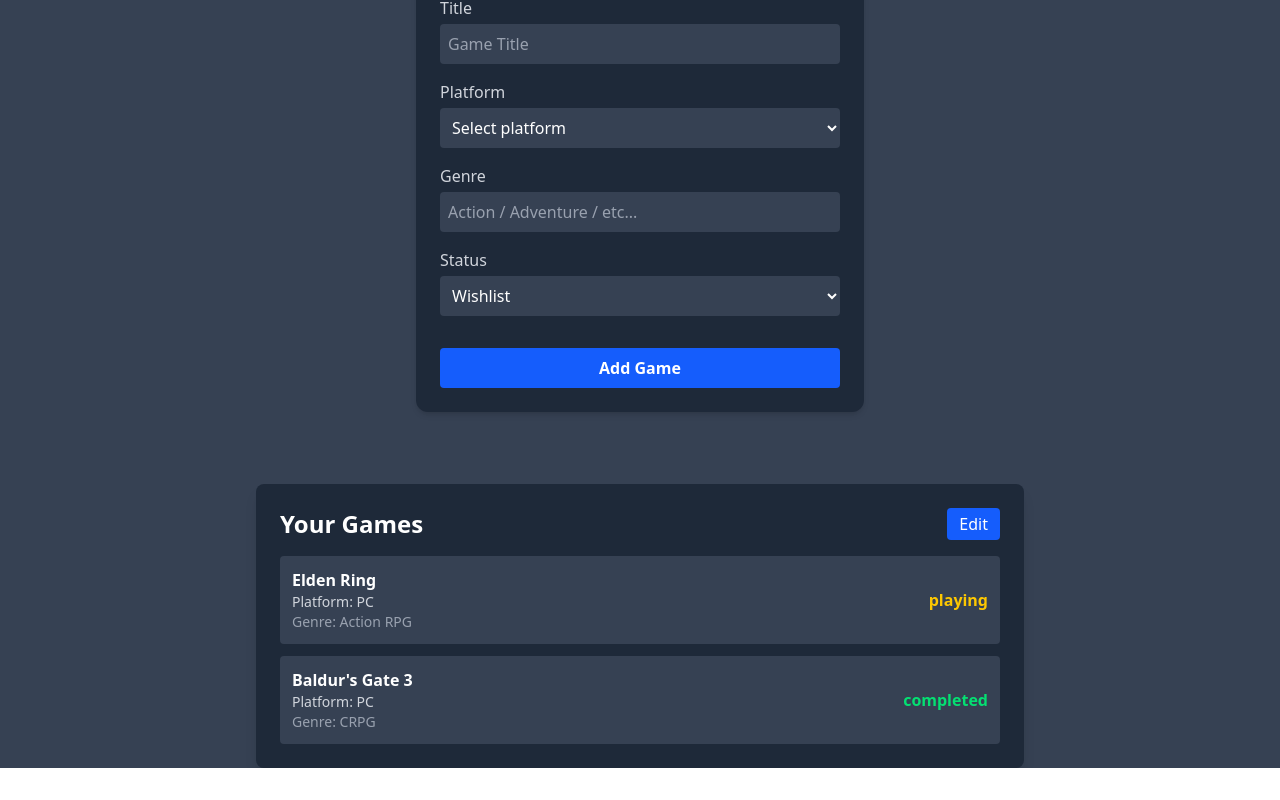
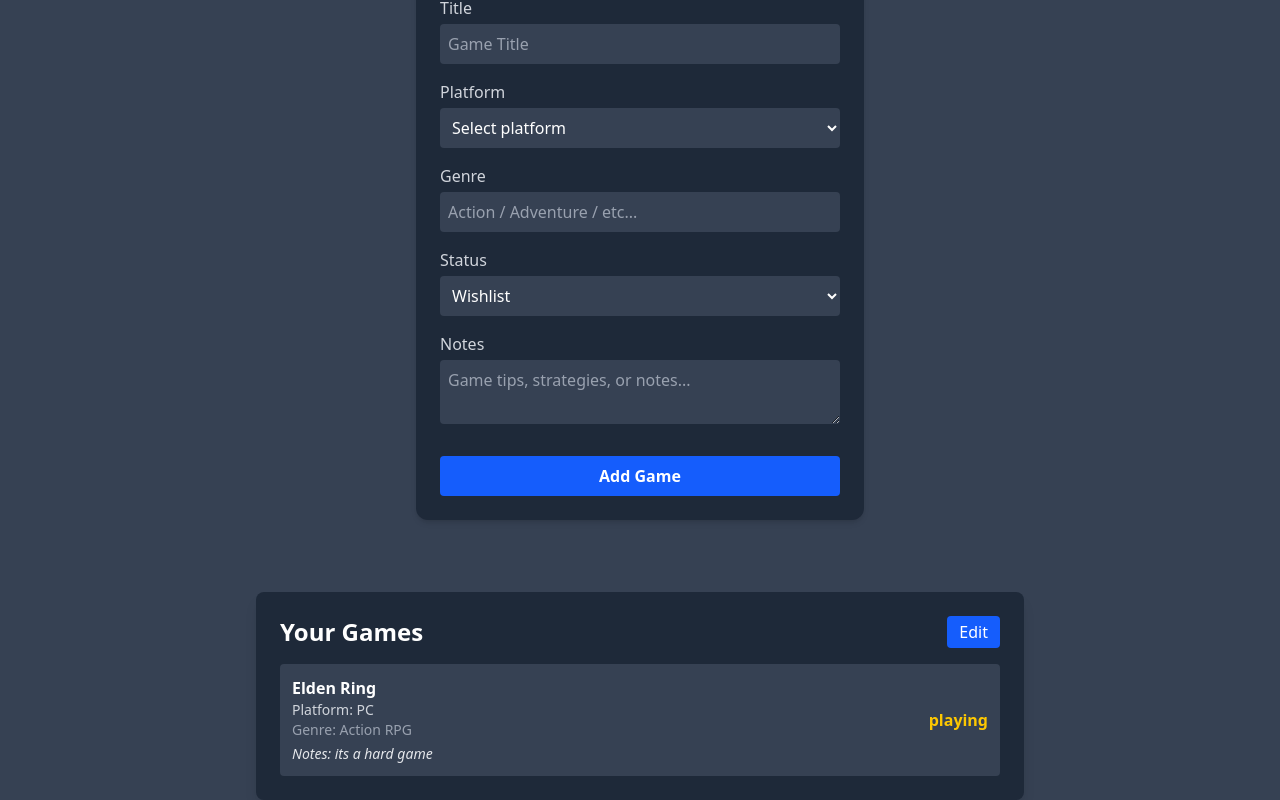
Before and after one commit to mousa897/game-backlog, a React (Vite) app: page / in a window 1280 px wide. Shown: the part 200-1000 px from the top of the page. Before the commit the page ends 968 px from the top, so only its background shows below. Built offline with nearby package versions, Linux system fonts and the light colour scheme.

Commit message:
Added game notes, and localStorage

```diff
--- a/src/components/DisplayContent.jsx
+++ b/src/components/DisplayContent.jsx
@@ -61,6 +61,9 @@ function DisplayContent({ games, onGames, onEditGame, editGame }) {
                   Platform: {game.platform}
                 </p>
                 <p className="text-sm text-gray-400">Genre: {game.genre}</p>
+                <p className="text-sm text-gray-200 italic mt-1">
+                  Notes: {game.notes}
+                </p>
               </div>
             </div>
             <span
--- a/src/components/GameForm.jsx
+++ b/src/components/GameForm.jsx
@@ -5,6 +5,7 @@ function GameForm({ onGames, editGame, onEditGame }) {
   const [platform, setPlatform] = useState("");
   const [genre, setGenre] = useState("");
   const [status, setStatus] = useState("wishlist"); // default status
+  const [notes, setNotes] = useState("");
 
   // use effect so edit renders when editgame value changes
   useEffect(() => {
@@ -13,6 +14,7 @@ function GameForm({ onGames, editGame, onEditGame }) {
       setPlatform(editGame.platform);
       setGenre(editGame.genre);
       setStatus(editGame.status);
+      setNotes(editGame.notes);
     }
   }, [editGame]);
 
@@ -26,7 +28,7 @@ function GameForm({ onGames, editGame, onEditGame }) {
       onGames((games) =>
         games.map((game) =>
           game.id === editGame.id
-            ? { ...game, title, platform, genre, status } // update this game
+            ? { ...game, title, platform, genre, status, notes } // update this game
             : game,
         ),
       );
@@ -38,6 +40,7 @@ function GameForm({ onGames, editGame, onEditGame }) {
         platform,
         genre,
         status,
+        notes,
       };
       // add a new game
 
@@ -49,6 +52,7 @@ function GameForm({ onGames, editGame, onEditGame }) {
     setPlatform("");
     setGenre("");
     setStatus("wishlist");
+    setNotes("");
   }
 
   return (
@@ -115,6 +119,17 @@ function GameForm({ onGames, editGame, onEditGame }) {
           </select>
         </div>
 
+        {/* Notes */}
+        <div className="flex flex-col">
+          <label className="mb-1 text-gray-300 ">Notes</label>
+          <textarea
+            placeholder="Game tips, strategies, or notes..."
+            className="p-2 rounded bg-gray-700 placeholder-gray-400 focus:outline-none focus:ring-2 focus:ring-blue-500"
+            value={notes}
+            onChange={(e) => setNotes(e.target.value)}
+          />
+        </div>
+
         {/* Button */}
         <button
           type="submit"
--- a/src/components/MainContent.jsx
+++ b/src/components/MainContent.jsx
@@ -1,4 +1,4 @@
-import { useState } from "react";
+import { useEffect, useState } from "react";
 import DisplayContent from "./DisplayContent";
 import GameForm from "./GameForm";
 
@@ -9,21 +9,23 @@ const initialGames = [
     platform: "PC",
     genre: "Action RPG",
     status: "playing",
-  },
-  {
-    id: 3322,
-    title: "Baldur's Gate 3",
-    platform: "PC",
-    genre: "CRPG",
-    status: "completed",
+    notes: "its a hard game",
   },
 ];
 
 function MainContent() {
   // game list
-  const [games, setGames] = useState(initialGames);
+  const [games, setGames] = useState(() => {
+    const savedGames = localStorage.getItem("games");
+    return savedGames ? JSON.parse(savedGames) : initialGames;
+  });
+
   // to edit a game
   const [editGame, setEditGame] = useState(null);
+
+  useEffect(() => {
+    localStorage.setItem("games", JSON.stringify(games));
+  }, [games]);
 
   return (
     <main className="bg-gray-700 min-h-screen">
```
